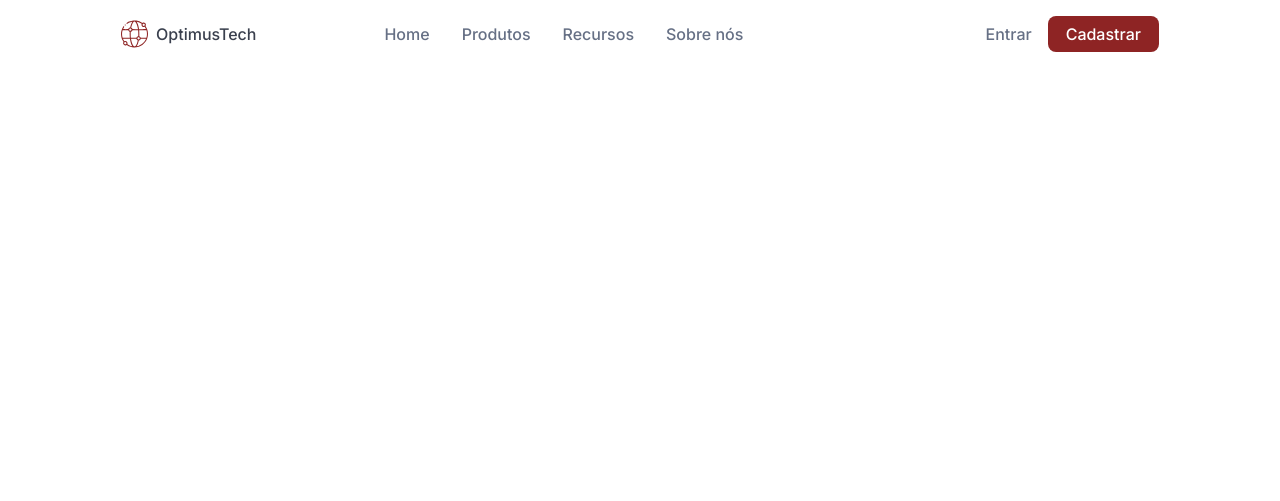
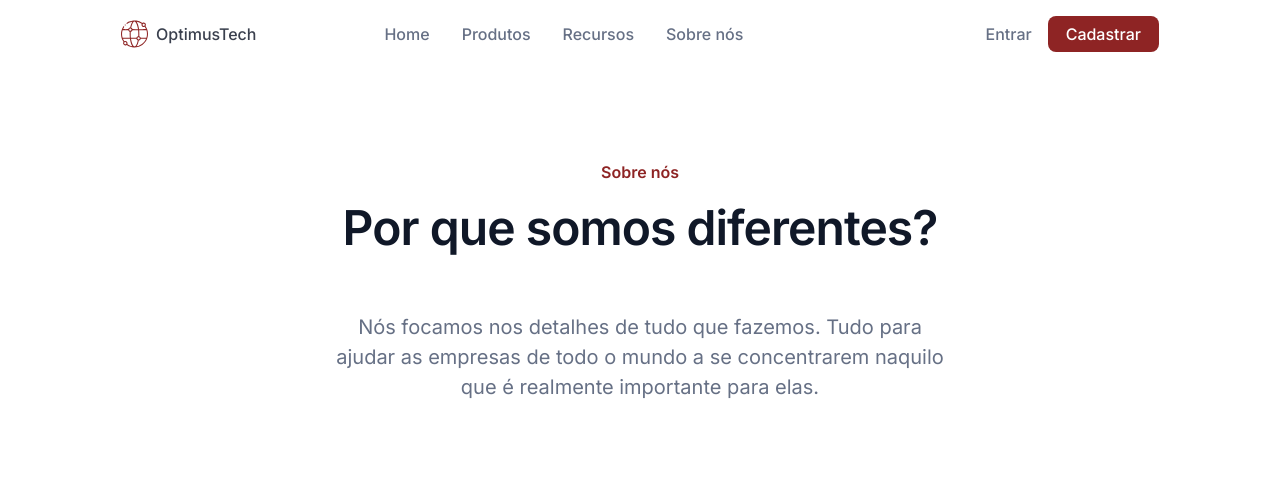
Before and after one commit to eugeniocarvalho/7-days-of-code-HTML-CSS, a plain HTML site: page index.html in a window 1280 px wide. Drawn offline with Linux system fonts and the light colour scheme.

Commit message:
stylized section sobre

```diff
--- a/assets/css/style.css
+++ b/assets/css/style.css
@@ -63,3 +63,31 @@ a {
   border-radius: 8px;
   border: none;
 }
+
+.container {
+  height: 50hv;
+  display: flex;
+  flex-direction: column;
+  text-align: center;
+  padding: 6rem 20.5rem;
+  gap: 1.5rem;
+}
+
+.sobre__texto {
+  color: var(--contrast-color);
+  font-weight: 600;
+}
+
+.sobre__titulo {
+  color: var(--title-color);
+  font-weight: 600;
+  font-size: 3rem;
+  margin-bottom: 2.25rem;
+  letter-spacing: -0.02em;
+}
+
+.sobre__descricao {
+  font-size: 1.25rem;
+  color: var(--text-color);
+  line-height: 30px;
+}
--- a/index.html
+++ b/index.html
@@ -34,6 +34,12 @@
       <a class="cabecalho__botoes-cadastrar" href="#">Cadastrar</a>
     </div>
   </header>
+
+  <section class="container">
+    <span class="sobre__texto">Sobre nós</span>
+    <h2 class="sobre__titulo">Por que somos diferentes?</h2>
+    <p class="sobre__descricao">Nós focamos nos detalhes de tudo que fazemos. Tudo para ajudar as empresas de todo o mundo a se concentrarem naquilo que é realmente importante para elas.</p>
+  </section>
 </body>
 
 </html>
```
